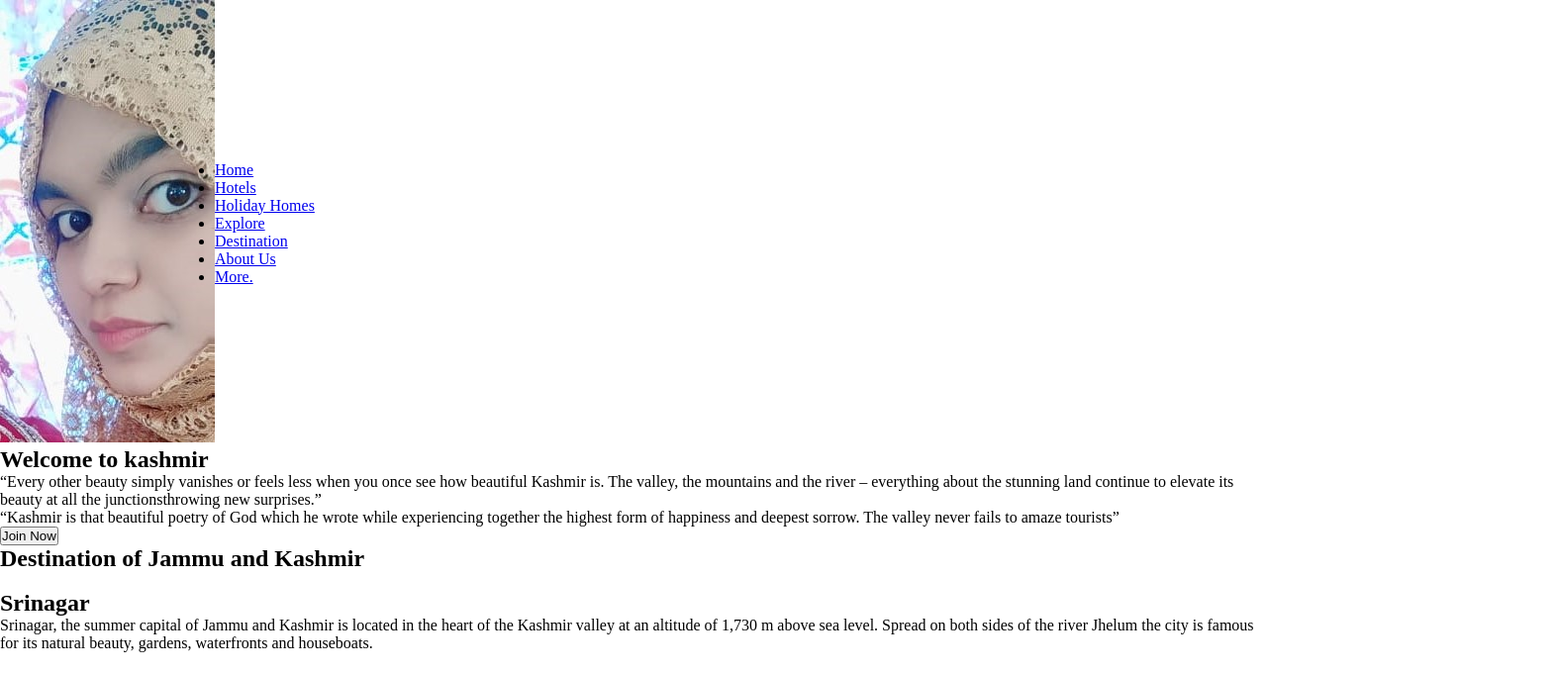
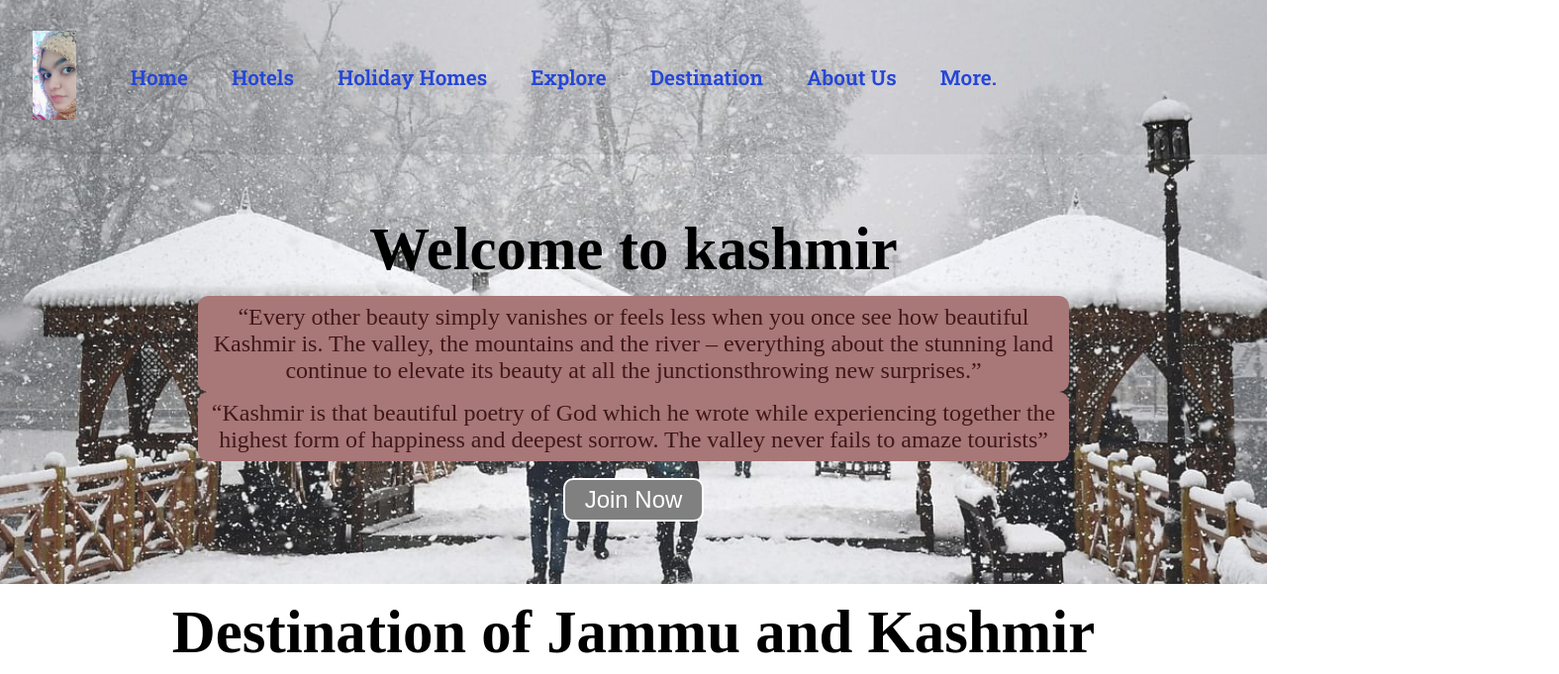
Before and after one commit to saniyarahmani786/kashmir-blog-website, a plain HTML site: page index.html in a window 1280 px wide. Shown: the top 681 px of the page at 99% size, 1575 px wide, since content can reach past the window. Drawn offline with Linux system fonts and the light colour scheme; files that its build step writes are made by us from their sources.

Commit message:
Update index.html

```diff
--- a/index.html
+++ b/index.html
@@ -7,9 +7,11 @@
     <meta name="viewport" content="width=device-width, initial-scale=1.0">
     <title>Best kashmir tour packages | Myonlinetour.com</title>
 <!--     <link rel="stylesheet" href="css/style.css"> -->
-    <link rel="stylesheet" href="./style.css">
+<!--     <link rel="stylesheet" href="./style.css"> -->
+    <link rel="stylesheet" href="CSS/style.css">
 <!--     <link rel="stylesheet" media="screen and (max-width:1170px)" href="css/phone.css"> -->
-    <link rel="stylesheet" media="screen and (max-width:1170px)" href="./phone.css">
+<!--     <link rel="stylesheet" media="screen and (max-width:1170px)" href="./phone.css"> -->
+    <link rel="stylesheet" media="screen and (max-width:1170px)" href="CSS/phone.css">
     <link href="https://fonts.googleapis.com/css2?family=Roboto+Slab:wght@600&display=swap" rel="stylesheet">
 </head>
 
```
